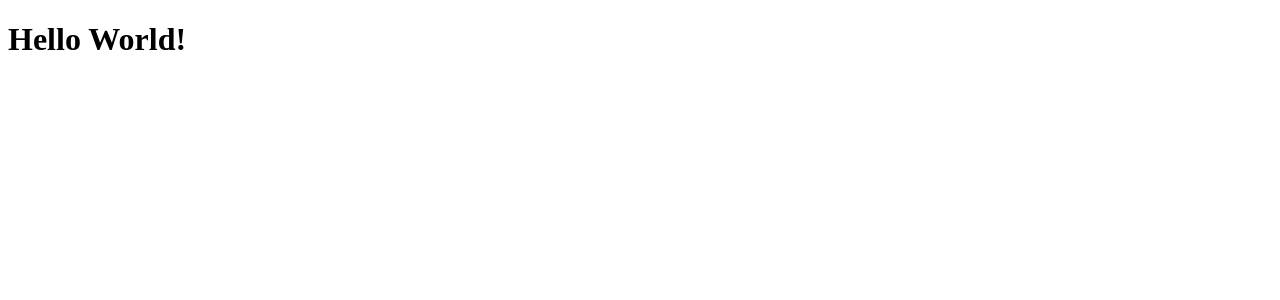
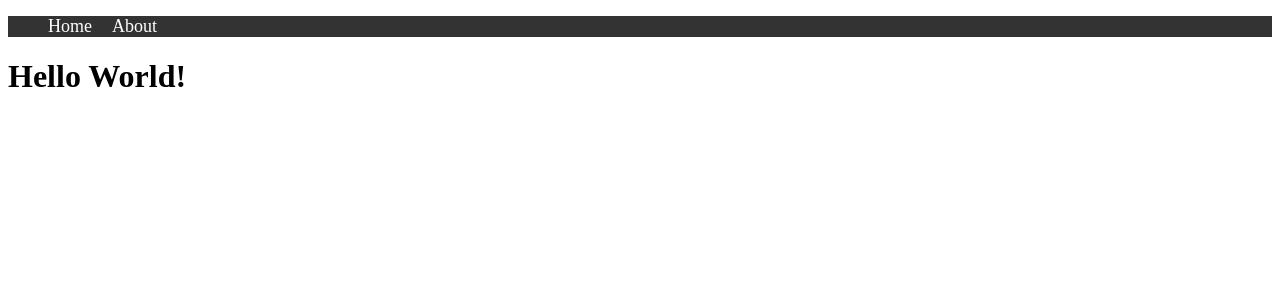
Before and after one commit to clarklindev/nextjs-traversymedia, a Next.js app in the folder traversymedia/: page / in a window 1280 px wide. Shown: the top 300 px of the page. Built offline with nearby package versions, Linux system fonts and the light colour scheme.

Commit message:
nextjs - react - basic navigation component

```diff
--- /dev/null
+++ b/traversymedia/components/Navigation/Navbar.js
@@ -0,0 +1,36 @@
+import Link from 'next/link';
+
+const Navbar = () => (
+	<div>
+		<ul>
+			<li>
+				<Link href="/">
+					<a>Home</a>
+				</Link>
+			</li>
+			<li>
+				<Link href="/about">
+					<a>About</a>
+				</Link>
+			</li>
+		</ul>
+		<style jsx>{`
+			ul {
+				background: #333;
+				color: #fff;
+				list-style: none;
+				display: flex;
+			}
+			ul li {
+				font-size: 18px;
+				margin-right: 20px;
+			}
+			ul li a {
+				color: #fff;
+				text-decoration: none;
+			}
+		`}</style>
+	</div>
+);
+
+export default Navbar;
--- a/traversymedia/pages/about.js
+++ b/traversymedia/pages/about.js
@@ -1,5 +1,7 @@
+import Navbar from '../components/Navigation/Navbar';
 const About = () => (
 	<div>
+		<Navbar />
 		<h1>About</h1>
 		<p>App to view bitcoin prices</p>
 	</div>
--- a/traversymedia/pages/index.js
+++ b/traversymedia/pages/index.js
@@ -1,6 +1,11 @@
+import Navbar from '../components/Navigation/Navbar';
+
 const Index = () => (
 	<div>
-		<h1>Hello World!</h1>
+		<Navbar />
+		<div>
+			<h1>Hello World!</h1>
+		</div>
 	</div>
 );
 
```
